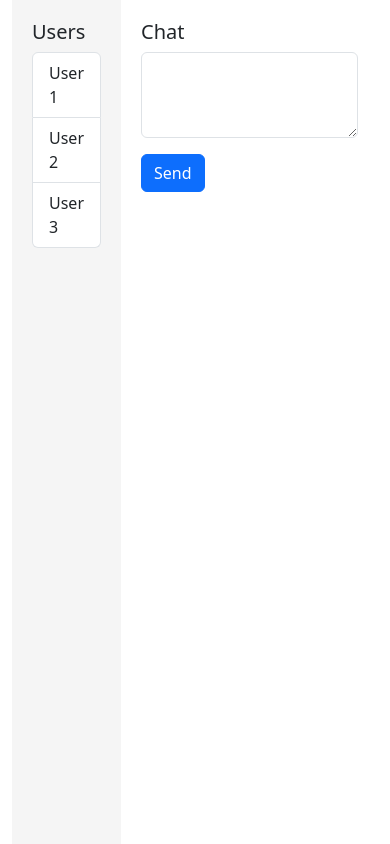
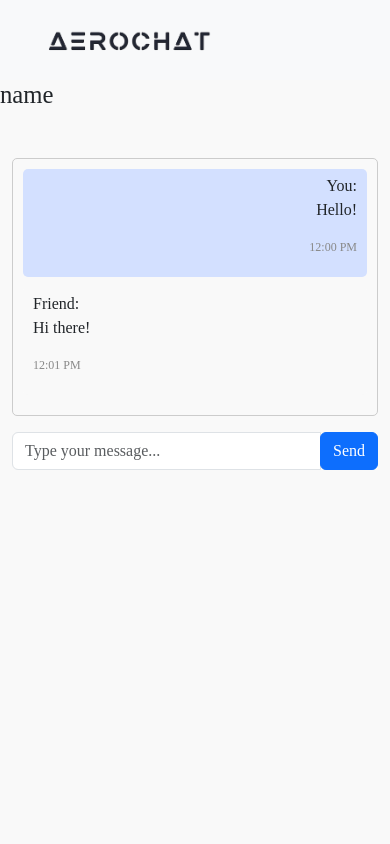
Before and after one commit to MrSky099/AeroChat, a Django app: page /chat/ in a window 390 px wide. Run offline with Django 5.2, Linux system fonts and the light colour scheme.

Commit message:
working on chat html page

```diff
--- a/AeroApp/templates/chat.html
+++ b/AeroApp/templates/chat.html
@@ -1,101 +1,108 @@
 <!DOCTYPE html>
 <html lang="en">
+{% load static %}
 <head>
   <meta charset="UTF-8">
   <meta name="viewport" content="width=device-width, initial-scale=1.0">
-  <title>Responsive Chat</title>
+  <title>AeroChat</title>
   <link href="https://cdn.jsdelivr.net/npm/bootstrap@5.3.0-alpha1/dist/css/bootstrap.min.css" rel="stylesheet">
+  <link href="https://cdnjs.cloudflare.com/ajax/libs/font-awesome/5.15.4/css/all.min.css" rel="stylesheet">
+  <link href="https://maxcdn.bootstrapcdn.com/font-awesome/4.7.0/css/font-awesome.min.css" rel="stylesheet">
   <style>
-    .chat-container {
-      display: flex;
-      height: 100vh;
+    body {
+      font-family: "Ubuntu";
+      background-color: #f9f9f9;
     }
-    .user-list {
-      flex: 0 0 20%;
-      background-color: #f5f5f5;
-      padding: 20px;
+    .navbar {
+      background-color: #f8f9fa; /* Light background color */
+      padding: 5px 15px; /* Adjusted padding */
+      margin: 0px;
+    }
+    .navbar-brand {
+      font-size: 20px; /* Adjusted font size */
+      color: #212529; /* Text color */
+    }
+    .navbar-nav .nav-link {
+      font-size: 16px; /* Adjusted font size */
+      color: #212529; /* Text color */
+    }
+    .logo-img {
+      width: 100%; /* Ensure logo width fills the container */
+      max-width: 200px; /* Set max width for the logo */
     }
     .chat-box {
-      flex: 1;
-      padding: 20px;
-      overflow-y: scroll;
+      border: 1px solid #ccc;
+      border-radius: 5px;
+      overflow-y: auto;
+      max-height: 300px; /* Adjust height as needed */
+      padding: 10px;
     }
     .message {
+      background-color: #f2f2f2;
+      border-radius: 5px;
+      padding: 5px 10px;
       margin-bottom: 10px;
     }
-    .hidden {
-      display: none;
+    .message.sender {
+      background-color: #d3e0ff;
+      text-align: right;
+    }
+    .message.receiver {
+      background-color: #f9f9f9;
+      text-align: left;
+    }
+    .message .timestamp {
+      font-size: 12px;
+      color: #888;
+    }
+    .centered {
+      display: flex;
+      justify-content: center;
+      align-items: center;
     }
   </style>
 </head>
 <body>
-
-  <div class="container-fluid chat-container">
-    <div class="user-list">
-      <h5>Users</h5>
-      <ul class="list-group">
-        <li class="list-group-item user" data-user-id="1">User 1</li>
-        <li class="list-group-item user" data-user-id="2">User 2</li>
-        <li class="list-group-item user" data-user-id="3">User 3</li>
-      </ul>
+  <!-- Navbar -->
+  <nav class="navbar navbar-expand-lg navbar-light">
+    <div class="container">
+        <a class="navbar-brand" href="{% url 'home' %}">
+            <img src="{% static 'logo.png' %}" alt="logo of AeroChat" class="logo-img">
+        </a>
     </div>
-    <div class="chat-box">
-      <h5>Chat</h5>
-      <div id="chat-messages"></div>
-      <form id="message-form">
-        <div class="mb-3">
-          <textarea class="form-control" id="message" rows="3"></textarea>
+    <!-- Side Menu for User Details -->
+  </nav>
+  <h2>name</h2>
+  <div class="container mt-5">
+    <div class="row">
+      <div class="col-md-8 offset-md-2">
+        <div class="chat-box" id="chat-box">
+          <!-- Sender Messages -->
+          <div class="message sender">
+            <span>You:</span>
+            <p>Hello!</p>
+            <p class="timestamp">12:00 PM</p>
+          </div>
+          <!-- Receiver Messages -->
+          <div class="message receiver">
+            <span>Friend:</span>
+            <p>Hi there!</p>
+            <p class="timestamp">12:01 PM</p>
+          </div>
+          <!-- Add more messages here -->
         </div>
-        <button type="submit" class="btn btn-primary">Send</button>
-      </form>
+        <!-- Message Input and Send Button -->
+        <div class="input-group mt-3">
+          <input type="text" class="form-control" placeholder="Type your message...">
+          <div class="input-group-append">
+            <button class="btn btn-primary" type="button">Send</button>
+          </div>
+        </div>
+      </div>
     </div>
   </div>
 
-  <script src="https://cdn.jsdelivr.net/npm/bootstrap@5.3.0-alpha1/dist/js/bootstrap.bundle.min.js"></script>
-  <script>
-    document.addEventListener('DOMContentLoaded', function () {
-      const userList = document.querySelectorAll('.user');
-      const chatBox = document.querySelector('.chat-box');
-      const chatMessages = document.getElementById('chat-messages');
-      const messageForm = document.getElementById('message-form');
-      const messageInput = document.getElementById('message');
-
-      function switchUser(userId) {
-        // Hide all chat boxes
-        document.querySelectorAll('.chat').forEach(chat => {
-          chat.classList.add('hidden');
-        });
-        // Show the selected chat box
-        document.getElementById(`chat-user-${userId}`).classList.remove('hidden');
-      }
-
-      function sendMessage(message, userId) {
-        // Here you can send the message to the backend and update the UI
-        const messageElement = document.createElement('div');
-        messageElement.classList.add('message');
-        messageElement.textContent = message;
-        document.getElementById(`chat-messages-${userId}`).appendChild(messageElement);
-        // Scroll chat box to bottom
-        document.getElementById(`chat-messages-${userId}`).scrollTop = document.getElementById(`chat-messages-${userId}`).scrollHeight;
-      }
-
-      userList.forEach(user => {
-        user.addEventListener('click', function () {
-          const userId = this.dataset.userId;
-          switchUser(userId);
-        });
-      });
-
-      messageForm.addEventListener('submit', function (e) {
-        e.preventDefault();
-        const message = messageInput.value.trim();
-        if (message !== '') {
-          const activeUserId = document.querySelector('.chat:not(.hidden)').dataset.userId;
-          sendMessage(message, activeUserId);
-          messageInput.value = ''; // Clear input field
-        }
-      });
-    });
-  </script>
+  <script src="https://cdn.jsdelivr.net/npm/@popperjs/core@2.11.6/dist/umd/popper.min.js"></script>
+  <script src="https://cdn.jsdelivr.net/npm/bootstrap@5.3.0-alpha1/dist/js/bootstrap.min.js"></script>
 </body>
 </html>
```
Also changed, not shown: AeroApp/static/chat.css (deleted, +0 -21 lines), AeroApp/static/chat.js (deleted, +0 -31 lines), AeroApp/templates/home.html (+23 -2 lines).
